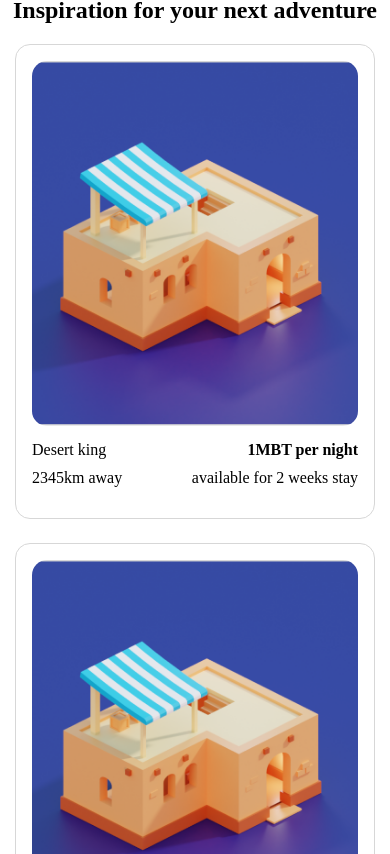
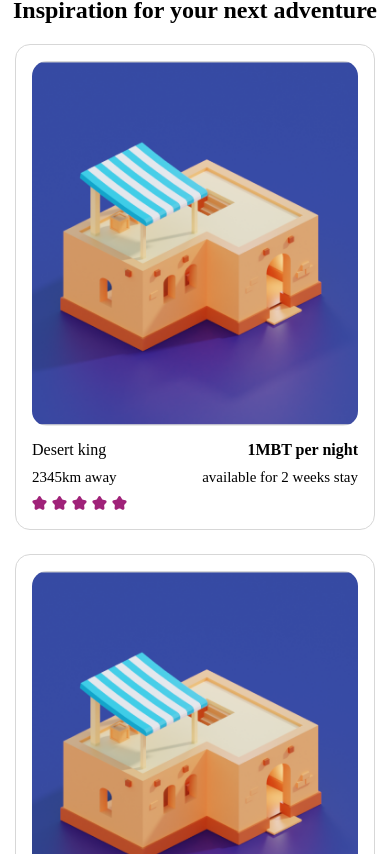
Before and after one commit to tochibedford/tochi-meta-bnb, a React (Vite) app: page / in a window 390 px wide. Shown: the part 1146-2000 px from the top of the page. Built offline with nearby package versions, Linux system fonts and the light colour scheme; a web font is replaced by a local one.

Commit message:
feat: implemented card rating

```diff
--- a/src/App.module.scss
+++ b/src/App.module.scss
@@ -1,5 +1,11 @@
 @import './styles/colors.scss';
 
 .app {
-
+    margin-left: auto;
+    margin-right: auto;
+    max-width: 2000px;
+    header {
+        position: sticky;
+        top: 0;
+    }
 }
--- a/src/components/Card.jsx
+++ b/src/components/Card.jsx
@@ -1,7 +1,18 @@
 import styles from '../styles/Card.module.scss'
 import img1 from '../assets/cards/1.png'
+import star from '../assets/cards/star.svg'
 
 const Card = () => {
+    const rating = 5 // can switch this out for a ratings prop
+
+    const stars = []
+    for(let i = 0; i<rating; i++){
+        stars.push(
+            <div className={styles.star__image__container} key={`star__${i}`}>
+                <img className={styles.star__image} src={star} alt="star image" />
+            </div>
+        )
+    }
     return (
         <div className={styles.card__container}>
             <div className={styles.card__image__container}>
@@ -16,6 +27,9 @@ const Card = () => {
                     <div className={styles.distance}>2345</div>
                     <div className={styles.availability}>2 weeks</div>
                 </div>
+                <span className={styles.rating}>
+                    {stars}
+                </span>
             </div>
         </div>
     );
--- a/src/pages/Home.jsx
+++ b/src/pages/Home.jsx
@@ -34,6 +34,9 @@ const Home = () => {
                     <Card />
                 </div>
             </main>
+            <section className={styles.learn__container}>
+
+            </section>
         </>
     );
 }
--- a/src/styles/Card.module.scss
+++ b/src/styles/Card.module.scss
@@ -5,6 +5,7 @@
     border-radius: 1.5em;
     display: grid;
     place-items: center;
+    cursor: pointer;
 
 
     .card__image__container {
@@ -24,7 +25,7 @@
     }
 
     .card__info {
-        padding: 1.5em 0;
+        padding-top: 1.5em;
         display: flex;
         flex-direction: column;
         gap: 1em;
@@ -37,6 +38,7 @@
 
             .price {
                 font-weight: 600;
+
                 &::after {
                     content: " per night"
                 }
@@ -44,27 +46,54 @@
         }
 
         .bottom__section {
-            font-size: 1.6em;
+            font-size: clamp(12px, 1.6vw, 16px);
             display: flex;
             justify-content: space-between;
 
             .distance {
 
                 &::after {
-                    content: 'km away'
+                    content: 'km away';
+                    // font-size: clamp(12px, 5vw,15px);
                 }
             }
 
             .availability {
 
                 &::before {
-                    content: 'available for '
+                    content: 'available for ';
+                    // font-size: clamp(12px, 5vw,15px);
                 }
 
                 &::after {
-                    content: ' stay'
+                    content: ' stay';
+                    // font-size: clamp(12px, 5vw,15px);
+                }
+            }
+        }
+
+        .rating {
+            display: flex;
+            gap: 0.5em;
+            align-items: center;
+
+            .star__image__container {
+                min-width: 15px;
+                .star__image {
+                    object-fit: contain;
+                    width: 100%;
                 }
             }
         }
     }
 }
+
+@media screen and (max-width: 600px) {
+    .card__container {
+        .card__info {
+            .bottom__section {
+                font-size: 1.5em;
+            }
+        }
+    }
+}
--- a/src/styles/Home.module.scss
+++ b/src/styles/Home.module.scss
@@ -23,21 +23,31 @@
         margin-bottom: clamp(20px, 5vw, 58px);
         font-size: clamp(24px, 5vw, 48px);
         text-align: center;
-        position: sticky;
     }
 
     .card__grid {
         display: grid;
-        grid-template-columns: repeat(auto-fit, minmax(350px, 1fr));;
+        grid-template-columns: repeat(auto-fit, minmax(350px, 1fr));
         padding: 0 10rem;
         gap: 2.4em;
-        // background: red;
-        // justify-content: flex-start;
-        // max-width: 1500px;
-        // margin-left: auto;
-        // margin-right: auto;
     }
 }
+
+@media screen and (max-width: 960px) {
+    .main__content{
+        .card__grid {
+            grid-template-columns: repeat(auto-fit, minmax(300px, 1fr));
+        }
+    }
+}
+
+// @media screen and (max-width: 860) {
+//     .main__content{
+//         .card__grid {
+//             grid-template-columns: repeat(auto-fit, minmax(200px, 1fr));
+//         }
+//     }
+// }
 
 @media screen and (max-width: 600px) {
     .main__content {
--- a/src/styles/Navbar.module.scss
+++ b/src/styles/Navbar.module.scss
@@ -1,14 +1,13 @@
 @import './colors.scss';
 
 .navbar {
-    position: sticky;
-    top: 0;
     width: 100%;
     padding: 4.3rem 10em;
     display: flex;
     align-items: center;
     color: black;
     background-color: white;
+    box-shadow: 0 1px 10px #99999915;
 
     .brand__container {
         width: clamp(20px, 50vw, 300px);
```
Also changed, not shown: src/assets/cards/star.svg (added).
